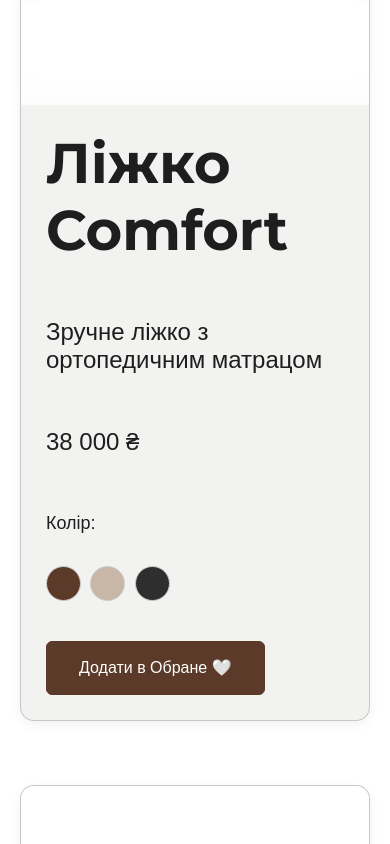
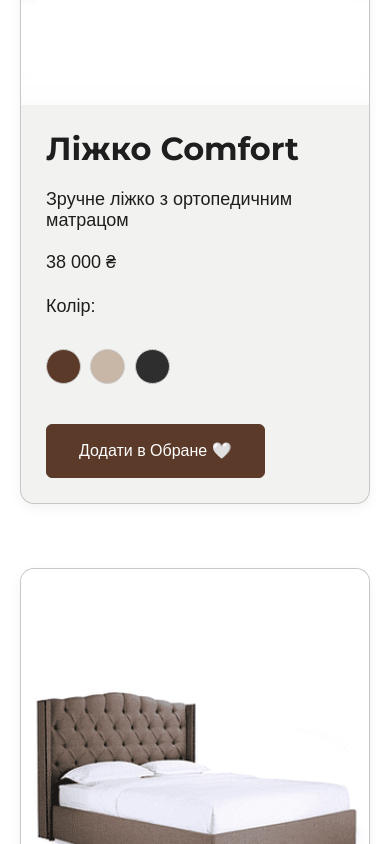
Before and after one commit to OksanaVS-prog/dev-portfolio-Photograph, a website: page src/html/index.html in a window 390 px wide. Shown: the part 3200-4044 px from the top of the page. Drawn offline with nearby package versions, Linux system fonts and the light colour scheme; files that its build step writes are made by us from their sources; files whose address does not match are found by name; a web font is replaced by a local one.

Commit message:
correction errors

```diff
--- a/src/css/styles.css
+++ b/src/css/styles.css
@@ -1197,12 +1197,12 @@ transform: scale(1.1);
   margin-bottom: 45px !important;
 }
 
-.product-card .card-title {
+.product-card .card-body h5 {
     font-size: 46px;
     margin-bottom: 30px;
   }
 
-  .product-card .card-text {
+  .product-card .card-body p {
     font-size: 20px;
     margin-bottom: 30px;
   }
@@ -1254,12 +1254,12 @@ transform: scale(1.1);
     padding: 25px;
   }
 
-  .product-card .card-title {
+  .product-card .card-body h5 {
     font-size: 32px;
     margin-bottom: 20px;
   }
 
-  .product-card .card-text {
+  .product-card .card-body p {
     font-size: 18px;
     margin-bottom: 20px;
   }
--- a/src/js/main.js
+++ b/src/js/main.js
@@ -22,8 +22,8 @@ document.addEventListener("DOMContentLoaded", function () {
   if (window.innerWidth <= 1024) return;
 
   let scrollAmount = 0;
-  const speed = 0.5;   // скорость
-  const delay = 10;    // плавность
+  const speed = 2.5;   // скорость
+  const delay = 20;    // плавность
 
   function autoScroll() {
     scrollAmount += speed;
```
Also changed, not shown: dist/css/styles.css, dist/js/main.js.
